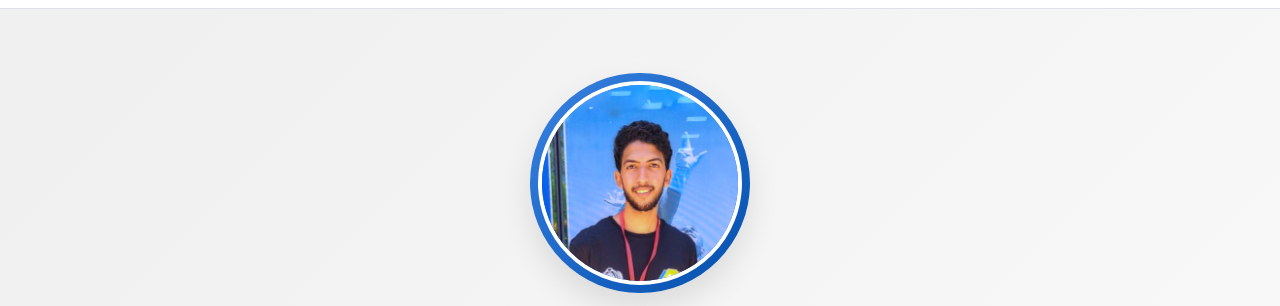
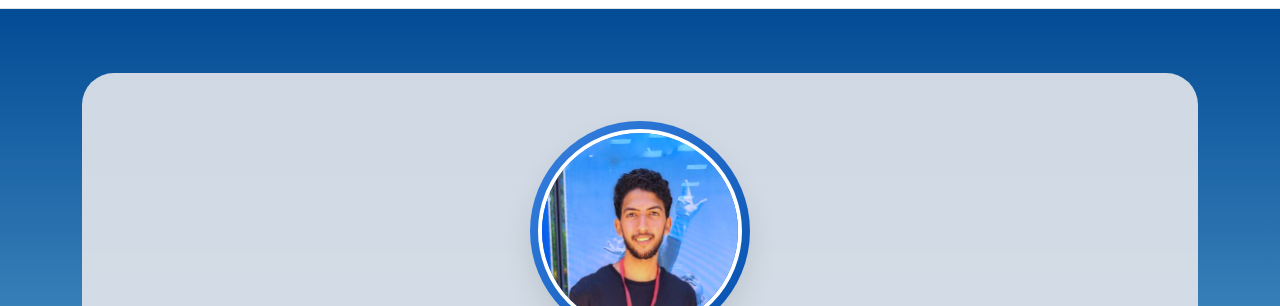
Before and after one commit to MohamedHassan2004/My-Portfolio, a plain HTML site: page index.html in a window 1280 px wide. Shown: the part 66-372 px from the top of the page. Drawn offline with nearby package versions, Linux system fonts and the light colour scheme.

Commit message:
hero section background

```diff
--- a/assets/css/style.css
+++ b/assets/css/style.css
@@ -33,6 +33,7 @@ nav{
 /* Hero Section */
 .hero-section {
     background: linear-gradient(135deg, #f0f0f0 10%, #f9f9f9 90%);
+    background : linear-gradient(rgb(3, 76, 150),skyblue);
     padding: 4rem 0;
     position: relative;
     overflow: hidden;
@@ -85,7 +86,20 @@ nav{
     border: 4px solid white;
 }
 
+.banner{
+    background-color: rgba(229, 231, 235, 0.9);
+    padding: 3rem 0;
+    margin: auto;
+    border-radius: 2rem;
+}
+
 /* Section Common Styles */
+
+section{
+    scroll-margin-top: 70px;
+}
+
+
 .section-header {
     position: relative;
     padding-left: 1.5rem;
@@ -106,6 +120,7 @@ nav{
 #about, #skills, #projects, #contact {
     background: var(--accent-color);
 }
+
 
 /* About Section */
 .about-content p {
@@ -162,6 +177,10 @@ nav{
 
 .project-card:hover img {
     transform: scale(1.05);
+}
+
+.certificate-btn:hover {
+    color: var(--primary-color);
 }
 
 /* Contact Section */
@@ -259,13 +278,3 @@ footer p,
 footer a {
     color: var(--text-color);
 }
-
-
-.certificate-btn:hover {
-    color: var(--primary-color);
-}
-
-
-section {
-    scroll-margin-top: 70px;
-}
--- a/index.html
+++ b/index.html
@@ -53,6 +53,7 @@
     <!-- Hero Section -->
     <section class="hero-section" id="home">
       <div class="container text-center hero-content">
+        <div class="banner">
           <!-- Profile Image -->
           <div class="mb-4 position-relative">
               <div class="profile-img-wrapper mx-auto">
@@ -85,7 +86,8 @@
               <a href="https://linkedin.com/in/mohamed-hassan-07137827b" class="social-link" target="_blank">
                   <i class="fab fa-linkedin fa-lg"></i>
               </a>
-          </div>
+            </div>
+        </div>
       </div>
     </section>
 
```
